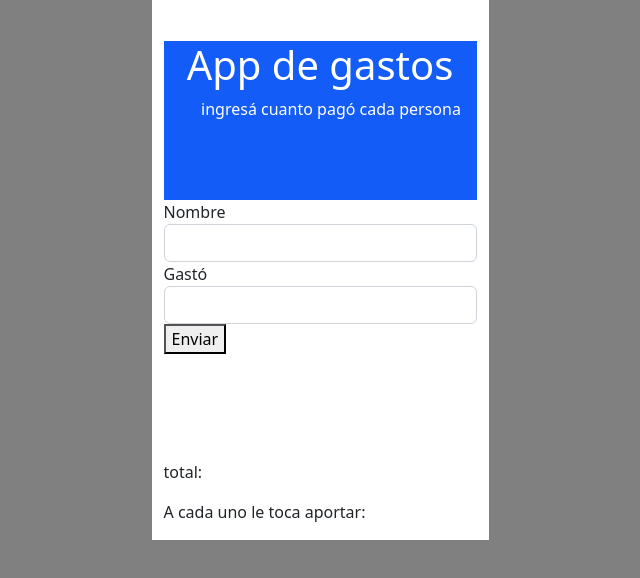
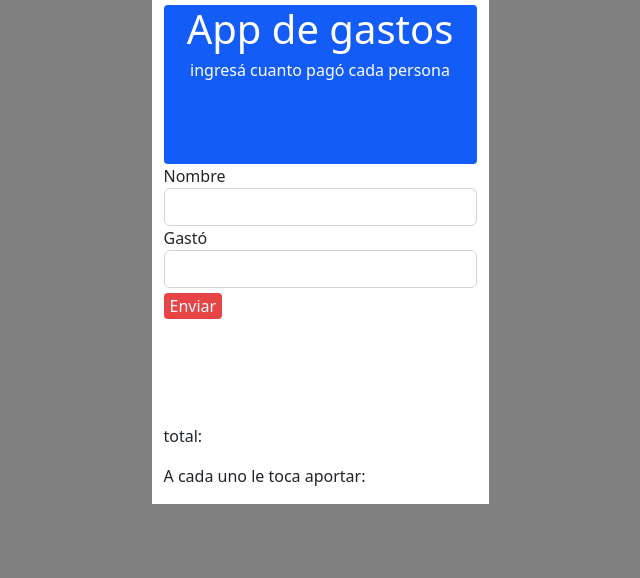
Before and after one commit to juanCruzTejeda1997/App-de-gastos, a plain HTML site: page app-de-gastos/index.html in a window 1280 px wide. Shown: the whole page, without its empty margins (320-960 px from the left). Drawn offline with nearby package versions, Linux system fonts and the light colour scheme.

Commit message:
arreglos de estilo y ordenamiento de código

```diff
--- a/app-de-gastos/app.js
+++ b/app-de-gastos/app.js
@@ -32,8 +32,8 @@ function calcTotal(montosArr){
 function total(){
     const resultado = document.getElementById("total");
 
-    resultado.innerText = calcTotal(montos);
-    console.log(calcTotal(montos))
+    resultado.innerText ="$"+ calcTotal(montos);
+
 
 }
 function calcTotalPorPersona(){
@@ -43,7 +43,7 @@ function calcTotalPorPersona(){
 }
 function totalPorPersona(){
     const cadaUno = document.getElementById("cadaUno");
-    cadaUno.innerText=calcTotalPorPersona();
+    cadaUno.innerText="$"+calcTotalPorPersona();
 
 }
 
--- a/app-de-gastos/index.html
+++ b/app-de-gastos/index.html
@@ -16,7 +16,7 @@
         <div class="col">
             <header>
                 <h1>App de gastos</h1>
-                <p>ingresá cuanto pagó cada persona</p>
+                <h6>ingresá cuanto pagó cada persona</h6>
             </header>
         </div>
     </div>
--- a/app-de-gastos/style.css
+++ b/app-de-gastos/style.css
@@ -7,11 +7,12 @@
 h1{
     text-align: center;
     color: white;
-    margin-top: 41px;
+    margin-top: 5px;
 }
-header p{
+h6{
     color: white;
-    margin-left:12%; /*arreglar, mal posicionamiento*/
+    text-align: center;
+     /*arreglar, mal posicionamiento*/
 }
 #participantes p{
     color: black;
@@ -31,6 +32,7 @@ body{
 header{
     height: 159px;
     background-color: rgba(19, 92, 247, 1);
+    border-radius: 4px;
 }
 /* h1{
     margin-top: 41px;
@@ -43,3 +45,11 @@ section{
 .formulario{
     height: 160px;
 }
+
+button{
+    background-color: rgb(231, 69, 69);
+    border-radius: 4px;
+    margin-top: 5px;
+    color: aliceblue;
+    border: none;
+}
```
